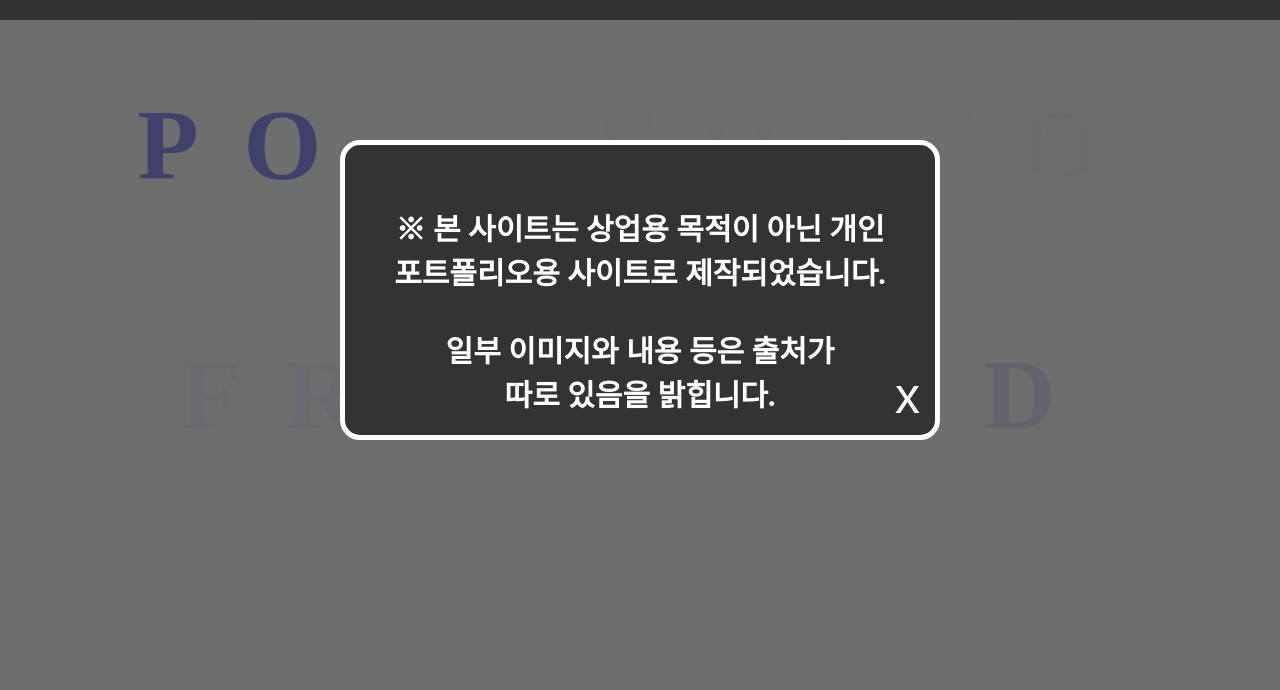
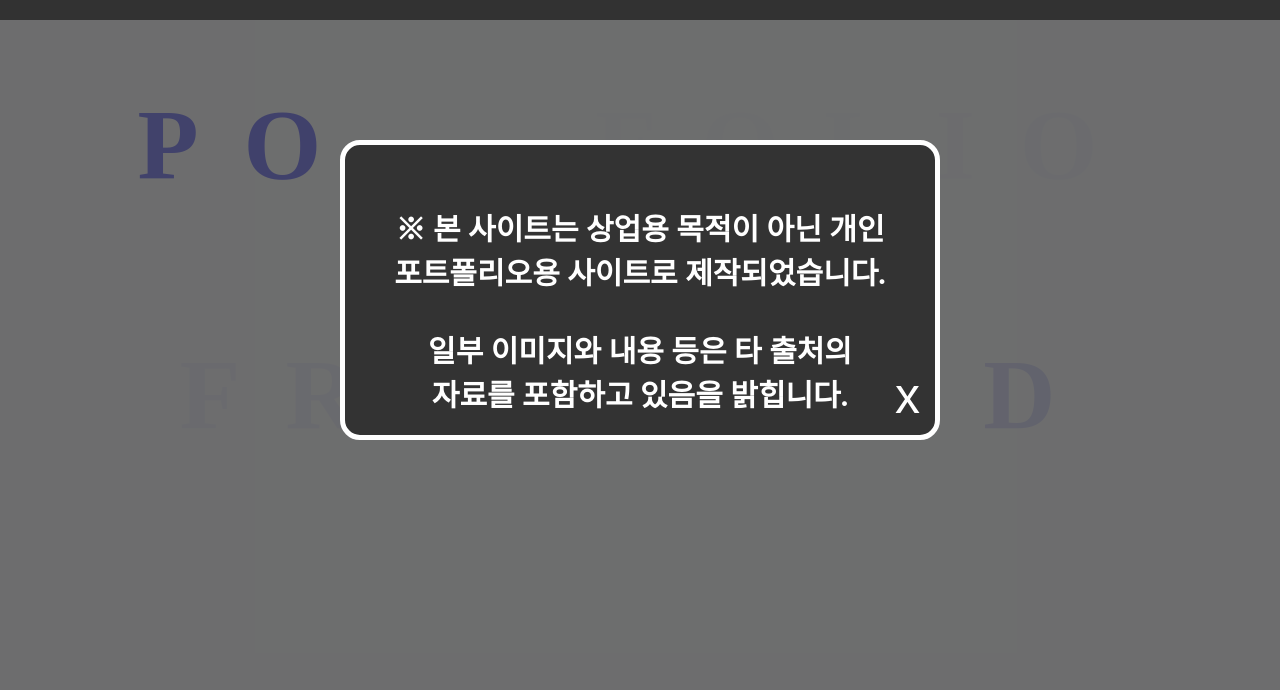
Before and after one commit to ijh950809-dotcom/2026-portfolio_frontend, a plain HTML site: page index.html in a window 1280 px wide. Shown: the part 110-800 px from the top of the page. Drawn offline with nearby package versions, Linux system fonts and the light colour scheme; a web font is replaced by a local one.

Commit message:
Update index.html

```diff
--- a/index.html
+++ b/index.html
@@ -245,7 +245,7 @@
   <div>
     <div id="modal">
       <div id="modal-inner">
-        <p>※ 본 사이트는 상업용 목적이 아닌 개인 <br>포트폴리오용 사이트로 제작되었습니다.<br><br>일부 이미지와 내용 등은 출처가<br> 따로 있음을 밝힙니다.</p>
+        <p>※ 본 사이트는 상업용 목적이 아닌 개인 <br>포트폴리오용 사이트로 제작되었습니다.<br><br>일부 이미지와 내용 등은 타 출처의<br>자료를 포함하고 있음을 밝힙니다.</p>
         <button id="close-btn">x</button>
       </div>
     </div>
```
